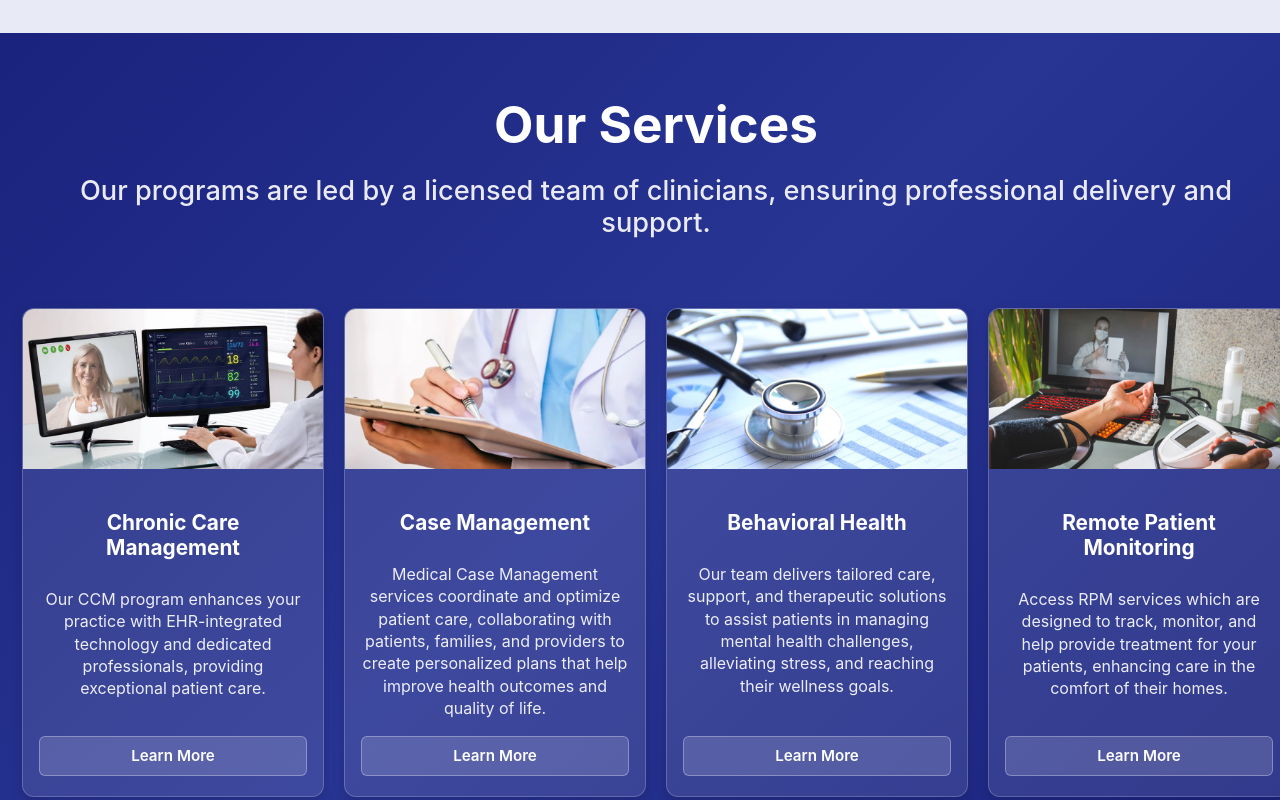
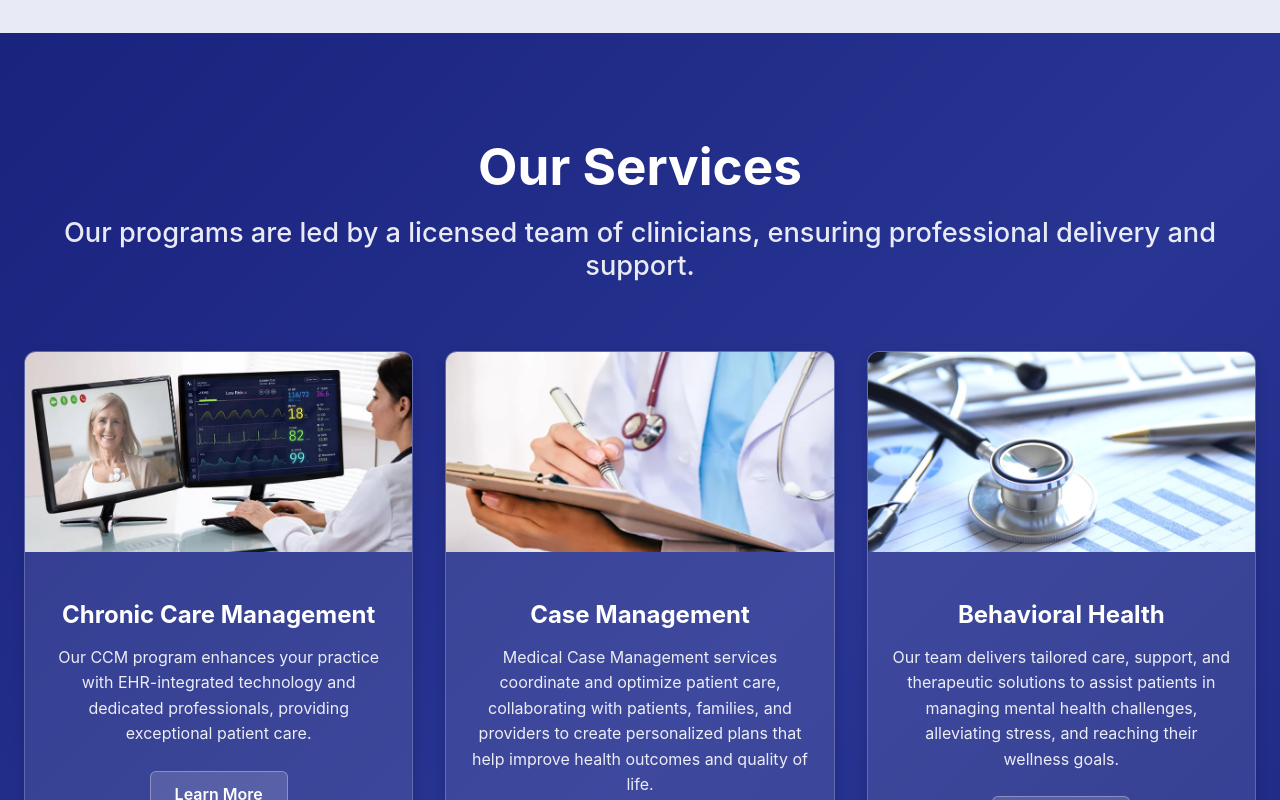
Before and after one commit to soninarayan/ccm-website, a React (Create React App) app: page /#/ in a window 1280 px wide. Shown: the part 1320-2120 px from the top of the page. Built offline with nearby package versions, Linux system fonts and the light colour scheme; a web font is replaced by a local one.

Commit message:
Fix service section styling and asset paths

```diff
--- a/src/components/ServicesSection.js
+++ b/src/components/ServicesSection.js
@@ -1,286 +1,40 @@
 import React, { useState } from 'react';
-import { useNavigate } from 'react-router-dom';
-
-const styles = {
-  section: {
-    padding: '20px 0 60px',
-    background: 'linear-gradient(135deg, #1a237e 0%, #283593 50%, #1a237e 100%)',
-    position: 'relative',
-    overflow: 'hidden',
-    display: 'flex',
-    flexDirection: 'column',
-    justifyContent: 'flex-start',
-    paddingTop: '60px',
-    '@media (max-width: 768px)': {
-      padding: '20px 0 40px',
-      paddingTop: '50px',
-    },
-  },
-  container: {
-    maxWidth: '1400px',
-    margin: '0 auto',
-    width: '100%',
-    position: 'relative',
-    padding: '0 1rem',
-  },
-  heading: {
-    fontSize: '3.2rem',
-    textAlign: 'center',
-    color: '#ffffff',
-    marginBottom: '1.25rem',
-    position: 'relative',
-    marginTop: '0',
-    fontWeight: '700',
-    '@media (max-width: 768px)': {
-      fontSize: '2.6rem',
-      marginBottom: '1rem',
-    },
-    '@media (max-width: 480px)': {
-      fontSize: '2.2rem',
-    },
-  },
-  subheading: {
-    textAlign: 'center',
-    color: 'rgba(255, 255, 255, 0.9)',
-    marginBottom: '4rem',
-    fontSize: '1.7rem',
-    fontWeight: '500',
-    maxWidth: '1200px',
-    margin: '0 auto 4rem',
-    lineHeight: '1.2',
-    padding: '0 20px',
-    '@media screen and (min-width: 1025px)': {
-      whiteSpace: 'nowrap',
-      overflow: 'hidden',
-      textOverflow: 'ellipsis',
-    },
-    '@media screen and (max-width: 1024px)': {
-      fontSize: '1.6rem',
-      lineHeight: '1.4',
-      maxWidth: '95%',
-      whiteSpace: 'normal',
-    },
-    '@media screen and (max-width: 768px)': {
-      fontSize: '1.4rem',
-      marginBottom: '3rem',
-      maxWidth: '100%',
-      padding: '0 15px',
-    },
-    '@media screen and (max-width: 480px)': {
-      fontSize: '1.2rem',
-      marginBottom: '2.5rem',
-    },
-  },
-  grid: {
-    display: 'flex',
-    flexWrap: 'wrap',
-    justifyContent: 'center',
-    gap: '1.25rem',
-    padding: '0.25rem',
-  },
-  card: {
-    width: '300px',
-    background: 'rgba(255, 255, 255, 0.1)',
-    borderRadius: '12px',
-    overflow: 'hidden',
-    boxShadow: '0 4px 12px rgba(0, 0, 0, 0.15)',
-    transition: 'all 0.3s ease',
-    cursor: 'pointer',
-    display: 'flex',
-    flexDirection: 'column',
-    border: '1px solid rgba(255, 255, 255, 0.2)',
-    // Desktop and large screens
-    '@media (max-width: 1400px)': {
-      width: 'calc(25% - 1rem)',
-      minWidth: '260px',
-    },
-    // Small desktop and laptop
-    '@media (max-width: 1100px)': {
-      width: 'calc(33.333% - 1rem)',
-      minWidth: '280px',
-    },
-    // iPad and tablets
-    '@media (max-width: 900px)': {
-      width: 'calc(50% - 0.75rem)',
-      minWidth: '240px',
-    },
-    // Phones
-    '@media (max-width: 600px)': {
-      width: '100%',
-      maxWidth: '400px',
-      margin: '0 auto',
-    },
-  },
-  imageContainer: {
-    width: '100%',
-    height: '160px',
-    overflow: 'hidden',
-    position: 'relative',
-  },
-  cardImage: {
-    width: '100%',
-    height: '100%',
-    objectFit: 'cover',
-    transition: 'transform 0.3s ease',
-  },
-  cardContent: {
-    padding: '1.25rem 1rem',
-    flex: 1,
-    display: 'flex',
-    flexDirection: 'column',
-    justifyContent: 'space-between',
-    '@media (max-width: 768px)': {
-      padding: '1rem',
-    },
-  },
-  cardTitle: {
-    fontSize: '1.3rem',
-    fontWeight: '700',
-    color: '#ffffff',
-    marginBottom: '0.75rem',
-    textAlign: 'center',
-    '@media (max-width: 768px)': {
-      fontSize: '1.2rem',
-      marginBottom: '0.5rem',
-    },
-  },
-  cardDescription: {
-    fontSize: '1rem',
-    color: 'rgba(255, 255, 255, 0.9)',
-    lineHeight: '1.4',
-    marginBottom: '1rem',
-    textAlign: 'center',
-  },
-  cardButton: {
-    display: 'inline-block',
-    padding: '0.6rem 1.25rem',
-    backgroundColor: 'rgba(255, 255, 255, 0.15)',
-    color: '#ffffff',
-    textDecoration: 'none',
-    borderRadius: '6px',
-    textAlign: 'center',
-    transition: 'all 0.3s ease',
-    border: '1px solid rgba(255, 255, 255, 0.3)',
-    marginTop: 'auto',
-    fontWeight: '600',
-    fontSize: '0.95rem',
-  },
-  modal: {
-    position: 'fixed',
-    top: '0',
-    left: '0',
-    right: '0',
-    bottom: '0',
-    backgroundColor: 'rgba(0,0,0,0.7)',
-    display: 'flex',
-    justifyContent: 'center',
-    alignItems: 'center',
-    zIndex: 1000,
-  },
-  modalContent: {
-    backgroundColor: 'white',
-    padding: '2rem',
-    borderRadius: '10px',
-    maxWidth: '600px',
-    width: '90%',
-    maxHeight: '90vh',
-    overflow: 'auto',
-    position: 'relative',
-    '@media (max-width: 768px)': {
-      padding: '1.5rem',
-      width: '95%',
-    },
-  },
-  closeButton: {
-    position: 'absolute',
-    top: '1rem',
-    right: '1rem',
-    background: 'none',
-    border: 'none',
-    fontSize: '1.5rem',
-    cursor: 'pointer',
-    color: '#666',
-  },
-  modalTitle: {
-    fontSize: '1.5rem',
-    marginBottom: '1rem',
-    color: '#1a237e',
-    '@media (max-width: 768px)': {
-      fontSize: '1.25rem',
-    },
-  },
-  modalText: {
-    marginBottom: '1.5rem',
-    lineHeight: '1.6',
-    color: '#444',
-    fontSize: '1.2rem',  /* Increased from 0.95rem */
-    fontWeight: '500',  /* Added font weight */
-    '@media (max-width: 768px)': {
-      fontSize: '1.1rem',  /* Increased from 0.95rem */
-    },
-  },
-  knowMoreButton: {
-    backgroundColor: '#1a237e',
-    color: 'white',
-    padding: '0.75rem 1.5rem',
-    borderRadius: '5px',
-    border: 'none',
-    cursor: 'pointer',
-    fontSize: '1rem',
-    transition: 'background-color 0.3s',
-    '@media (max-width: 768px)': {
-      padding: '0.6rem 1.25rem',
-      fontSize: '0.95rem',
-    },
-  },
-};
+import { getPublicAssetUrl } from '../utils/assetHelper';
+import '../styles/ServicesSection.css';
 
 const services = [
   {
-    id: 'ccm',
-    title: 'Chronic Care Management',
-    description: 'Our CCM program enhances your practice with EHR-integrated technology and dedicated professionals, providing exceptional patient care.',
-    image: '/images/ccm.jpg',
-    modalContent: 'Chronic Care Management (CCM) services provide comprehensive care coordination for patients with multiple chronic conditions. Our program includes regular check-ins, medication management, and coordination between healthcare providers to ensure optimal health outcomes.',
-    link: '/services/chronic-care-management'
+    title: "Chronic Care Management",
+    description: "Our CCM program enhances your practice with EHR-integrated technology and dedicated professionals, providing exceptional patient care.",
+    image: getPublicAssetUrl("images/ccm.jpg"),
+    link: "/services/chronic-care-management",
+    modalContent: "Our Chronic Care Management (CCM) program is designed to provide comprehensive, continuous care for patients with multiple chronic conditions. Through regular check-ins, medication management, and care coordination, we help improve patient outcomes while generating additional revenue for your practice."
   },
   {
-    id: 'case',
-    title: 'Case Management',
-    description: 'Medical Case Management services coordinate and optimize patient care, collaborating with patients, families, and providers to create personalized plans that help improve health outcomes and quality of life.',
-    image: '/images/case.jpg',
-    modalContent: 'Our Case Management services provide dedicated support to coordinate complex medical care needs. We work closely with patients, families, and healthcare providers to develop and implement comprehensive care plans that address all aspects of patient health and well-being.',
-    link: '/services/case-management'
+    title: "Case Management",
+    description: "Medical Case Management services coordinate and optimize patient care, collaborating with patients, families, and providers to create personalized plans that help improve health outcomes and quality of life.",
+    image: getPublicAssetUrl("images/case.jpg"),
+    link: "/services/case-management",
+    modalContent: "Our Case Management services provide comprehensive care coordination for complex medical cases. We work closely with healthcare providers, patients, and their families to develop and implement personalized care plans that optimize health outcomes and improve quality of life."
   },
   {
-    id: 'behavioral',
-    title: 'Behavioral Health',
-    description: 'Our team delivers tailored care, support, and therapeutic solutions to assist patients in managing mental health challenges, alleviating stress, and reaching their wellness goals.',
-    image: '/images/behavioral.jpg',
-    modalContent: 'Our Behavioral Health services integrate mental health care with primary care, providing comprehensive support for patients dealing with mental health challenges. We offer counseling, therapy, and medication management services to help patients achieve better mental health outcomes.',
-    link: '/services/behavioral-health'
+    title: "Behavioral Health",
+    description: "Our team delivers tailored care, support, and therapeutic solutions to assist patients in managing mental health challenges, alleviating stress, and reaching their wellness goals.",
+    image: getPublicAssetUrl("images/behavioral.jpg"),
+    link: "/services/behavioral-health",
+    modalContent: "Our Behavioral Health services offer comprehensive mental health support and interventions. We provide evidence-based treatments, counseling, and support services to help patients manage their mental health conditions and improve their overall well-being."
   },
   {
-    id: 'rpm',
-    title: 'Remote Patient Monitoring',
-    description: 'Access RPM services which are designed to track, monitor, and help provide treatment for your patients, enhancing care in the comfort of their homes.',
-    image: '/images/rpm.jpg',
-    modalContent: 'Our Remote Patient Monitoring (RPM) program uses cutting-edge technology to track vital signs and health metrics in real-time. This allows healthcare providers to monitor patients remotely, identify potential issues early, and make timely interventions when necessary.',
-    link: '/services/remote-patient-monitoring'
+    title: "Remote Patient Monitoring",
+    description: "Access RPM services which are designed to track, monitor, and help provide treatment for your patients, enhancing care in the comfort of their homes.",
+    image: getPublicAssetUrl("images/rpm.jpg"),
+    link: "/services/remote-patient-monitoring",
+    modalContent: "Our Remote Patient Monitoring (RPM) program uses cutting-edge technology to track vital signs and health metrics in real-time. This allows for early intervention, reduced hospitalizations, and better management of chronic conditions, all while patients remain comfortable at home."
   }
 ];
 
 const ServicesSection = () => {
   const [selectedService, setSelectedService] = useState(null);
-  const navigate = useNavigate();
-
-  const handleCardHover = (e) => {
-    e.currentTarget.style.transform = 'scale(1.05)';
-  };
-
-  const handleCardLeave = (e) => {
-    e.currentTarget.style.transform = 'scale(1)';
-  };
 
   const handleCardClick = (service) => {
     setSelectedService(service);
@@ -291,56 +45,38 @@ const ServicesSection = () => {
   };
 
   const handleKnowMore = (link) => {
-    navigate(link);
+    window.location.href = link;
+  };
+
+  const handleCardHover = (index) => {
+    // Add hover functionality if needed
+  };
+
+  const handleCardLeave = () => {
+    // Add leave functionality if needed
   };
 
   return (
-    <section style={styles.section}>
-      <div style={styles.container}>
-        <h2 style={styles.heading}>Our Services</h2>
-        <p style={styles.subheading}>
+    <section className="services-section">
+      <div className="services-container">
+        <h2 className="services-title">Our Services</h2>
+        <p className="services-subtitle">
           Our programs are led by a licensed team of clinicians, ensuring professional delivery and support.
         </p>
-        <div style={styles.grid}>
+        <div className="services-grid">
           {services.map((service) => (
             <div
-              key={service.id}
-              style={styles.card}
-              onMouseEnter={(e) => {
-                e.currentTarget.style.transform = 'translateY(-5px)';
-                e.currentTarget.style.boxShadow = '0 8px 25px rgba(0, 0, 0, 0.3)';
-                e.currentTarget.style.background = 'rgba(255, 255, 255, 0.15)';
-                e.currentTarget.style.borderColor = 'rgba(255, 255, 255, 0.4)';
-                const image = e.currentTarget.querySelector('img');
-                if (image) image.style.transform = 'scale(1.05)';
-                const button = e.currentTarget.querySelector('a');
-                if (button) {
-                  button.style.backgroundColor = 'rgba(255, 255, 255, 0.25)';
-                  button.style.borderColor = 'rgba(255, 255, 255, 0.5)';
-                }
-              }}
-              onMouseLeave={(e) => {
-                e.currentTarget.style.transform = 'none';
-                e.currentTarget.style.boxShadow = '0 4px 15px rgba(0, 0, 0, 0.2)';
-                e.currentTarget.style.background = 'rgba(255, 255, 255, 0.1)';
-                e.currentTarget.style.borderColor = 'rgba(255, 255, 255, 0.2)';
-                const image = e.currentTarget.querySelector('img');
-                if (image) image.style.transform = 'none';
-                const button = e.currentTarget.querySelector('a');
-                if (button) {
-                  button.style.backgroundColor = 'rgba(255, 255, 255, 0.15)';
-                  button.style.borderColor = 'rgba(255, 255, 255, 0.3)';
-                }
-              }}
+              key={service.title}
+              className="service-card"
               onClick={() => handleCardClick(service)}
             >
-              <div style={styles.imageContainer}>
-                <img src={service.image} alt={service.title} style={styles.cardImage} />
+              <div className="image-container">
+                <img src={service.image} alt={service.title} className="service-image" />
               </div>
-              <div style={styles.cardContent}>
-                <h3 style={styles.cardTitle}>{service.title}</h3>
-                <p style={styles.cardDescription}>{service.description}</p>
-                <a href={service.link} style={styles.cardButton}>Learn More</a>
+              <div className="card-content">
+                <h3 className="card-title">{service.title}</h3>
+                <p className="card-description">{service.description}</p>
+                <a href={service.link} className="learn-more-btn">Learn More</a>
               </div>
             </div>
           ))}
@@ -348,13 +84,13 @@ const ServicesSection = () => {
       </div>
 
       {selectedService && (
-        <div style={styles.modal} onClick={handleCloseModal}>
-          <div style={styles.modalContent} onClick={(e) => e.stopPropagation()}>
-            <button style={styles.closeButton} onClick={handleCloseModal}>×</button>
-            <h3 style={styles.modalTitle}>{selectedService.title}</h3>
-            <p style={styles.modalText}>{selectedService.modalContent}</p>
+        <div className="modal" onClick={handleCloseModal}>
+          <div className="modal-content" onClick={(e) => e.stopPropagation()}>
+            <button className="close-button" onClick={handleCloseModal}>×</button>
+            <h3 className="modal-title">{selectedService.title}</h3>
+            <p className="modal-text">{selectedService.modalContent}</p>
             <button
-              style={styles.knowMoreButton}
+              className="know-more-button"
               onClick={() => handleKnowMore(selectedService.link)}
             >
               Know More
--- a/src/styles/ServicesSection.css
+++ b/src/styles/ServicesSection.css
@@ -1,181 +1,232 @@
 .services-section {
-  padding: 2rem 0;
-  background: linear-gradient(135deg, #f8f9fa 0%, #e8eaf6 100%);
+  padding: 60px 0;
+  background: linear-gradient(135deg, #1a237e 0%, #283593 50%, #1a237e 100%);
   position: relative;
   overflow: hidden;
 }
 
+.services-container {
+  max-width: 1400px;
+  margin: 0 auto;
+  padding: 0 20px;
+}
+
 .services-title {
+  font-size: 3.2rem;
   text-align: center;
-  font-size: 2.2rem;
-  color: #1a237e;
-  margin-bottom: 0.4rem;
+  color: #ffffff;
+  margin-bottom: 1.25rem;
   font-weight: 700;
 }
 
 .services-subtitle {
   text-align: center;
-  color: #424242;
-  font-size: 1.1rem;
-  max-width: 600px;
-  margin: 0 auto 1.25rem;
-  padding: 0 1rem;
-  line-height: 1.4;
+  color: rgba(255, 255, 255, 0.9);
+  margin-bottom: 4rem;
+  font-size: 1.7rem;
   font-weight: 500;
+  max-width: 1200px;
+  margin: 0 auto 4rem;
+  line-height: 1.2;
+  padding: 0 20px;
 }
 
-.services-container {
+.services-grid {
   display: grid;
-  grid-template-columns: repeat(auto-fit, minmax(220px, 1fr));
-  gap: 1rem;
-  max-width: 1000px;
-  margin: 0 auto;
-  padding: 0 1rem;
+  grid-template-columns: repeat(auto-fit, minmax(300px, 1fr));
+  gap: 2rem;
+  padding: 0.25rem;
 }
 
 .service-card {
-  background: linear-gradient(135deg, #ffffff 0%, #f5f8ff 100%);
-  border-radius: 8px;
-  padding: 0.875rem;
-  display: flex;
-  flex-direction: column;
-  align-items: center;
-  text-align: center;
-  transition: transform 0.3s ease, box-shadow 0.3s ease;
-  box-shadow: 0 4px 15px rgba(0, 0, 0, 0.05);
-  border: 1px solid rgba(26, 35, 126, 0.1);
-  max-width: 260px;
-  margin: 0 auto;
+  background: rgba(255, 255, 255, 0.1);
+  border-radius: 12px;
+  overflow: hidden;
+  box-shadow: 0 4px 12px rgba(0, 0, 0, 0.15);
+  transition: all 0.3s ease;
+  cursor: pointer;
+  border: 1px solid rgba(255, 255, 255, 0.2);
 }
 
 .service-card:hover {
-  transform: translateY(-3px);
-  box-shadow: 0 6px 20px rgba(0, 0, 0, 0.08);
+  transform: translateY(-5px);
+  box-shadow: 0 8px 25px rgba(0, 0, 0, 0.3);
+  background: rgba(255, 255, 255, 0.15);
+  border-color: rgba(255, 255, 255, 0.4);
+}
+
+.image-container {
+  width: 100%;
+  height: 200px;
+  overflow: hidden;
 }
 
 .service-image {
   width: 100%;
-  height: 100px;
+  height: 100%;
   object-fit: cover;
-  border-radius: 6px;
-  margin-bottom: 0.6rem;
+  transition: transform 0.3s ease;
 }
 
-.service-title {
-  font-size: 1.3rem;
-  color: #1a237e;
-  margin-bottom: 0.3rem;
-  font-weight: 700;
+.service-card:hover .service-image {
+  transform: scale(1.05);
 }
 
-.service-description {
-  color: #424242;
-  font-size: 1rem;
-  line-height: 1.3;
-  margin-bottom: 0.6rem;
-  display: -webkit-box;
-  -webkit-line-clamp: 2;
-  -webkit-box-orient: vertical;
-  overflow: hidden;
-  max-height: 2.6em;
-  font-weight: 500;
+.card-content {
+  padding: 1.5rem;
 }
 
-.service-link {
-  display: inline-block;
-  padding: 0.4rem 1rem;
-  background: linear-gradient(135deg, #1a237e 0%, #283593 100%);
-  color: white;
-  text-decoration: none;
-  border-radius: 16px;
-  font-weight: 600;
-  font-size: 0.9rem;
-  transition: all 0.3s ease;
-  margin-top: 0.3rem;
+.card-title {
+  font-size: 1.5rem;
+  font-weight: 700;
+  color: #ffffff;
+  margin-bottom: 1rem;
+  text-align: center;
 }
 
-.service-link:hover {
-  background: linear-gradient(135deg, #151b60 0%, #1a237e 100%);
-  transform: translateY(-2px);
+.card-description {
+  font-size: 1rem;
+  color: rgba(255, 255, 255, 0.9);
+  line-height: 1.6;
+  margin-bottom: 1.5rem;
+  text-align: center;
+}
+
+.learn-more-btn {
+  display: block;
+  width: fit-content;
+  margin: 0 auto;
+  padding: 0.75rem 1.5rem;
+  background: rgba(255, 255, 255, 0.15);
+  color: #ffffff;
+  text-decoration: none;
+  border-radius: 6px;
+  font-weight: 600;
+  transition: all 0.3s ease;
+  border: 1px solid rgba(255, 255, 255, 0.3);
+}
+
+.learn-more-btn:hover {
+  background: rgba(255, 255, 255, 0.25);
+  border-color: rgba(255, 255, 255, 0.5);
+}
+
+.modal {
+  position: fixed;
+  top: 0;
+  left: 0;
+  right: 0;
+  bottom: 0;
+  background: rgba(0, 0, 0, 0.7);
+  display: flex;
+  justify-content: center;
+  align-items: center;
+  z-index: 1000;
+}
+
+.modal-content {
+  background: white;
+  padding: 2rem;
+  border-radius: 10px;
+  max-width: 600px;
+  width: 90%;
+  max-height: 90vh;
+  overflow: auto;
+  position: relative;
+}
+
+.close-button {
+  position: absolute;
+  top: 1rem;
+  right: 1rem;
+  background: none;
+  border: none;
+  font-size: 1.5rem;
+  cursor: pointer;
+  color: #666;
+}
+
+.modal-title {
+  font-size: 1.5rem;
+  margin-bottom: 1rem;
+  color: #1a237e;
+}
+
+.modal-text {
+  margin-bottom: 1.5rem;
+  line-height: 1.6;
+  color: #444;
+  font-size: 1.1rem;
+}
+
+.know-more-button {
+  background: #1a237e;
+  color: white;
+  padding: 0.75rem 1.5rem;
+  border-radius: 5px;
+  border: none;
+  cursor: pointer;
+  font-size: 1rem;
+  transition: background-color 0.3s;
+}
+
+.know-more-button:hover {
+  background: #283593;
 }
 
 @media (max-width: 1024px) {
-  .services-section {
-    padding: 1.75rem 0;
+  .services-title {
+    font-size: 2.8rem;
   }
 
-  .services-title {
-    font-size: 1.6rem;
-  }
-
-  .services-container {
-    gap: 0.875rem;
+  .services-subtitle {
+    font-size: 1.5rem;
   }
 }
 
 @media (max-width: 768px) {
   .services-section {
-    padding: 1.5rem 0;
+    padding: 40px 0;
   }
 
   .services-title {
-    font-size: 1.8rem;
+    font-size: 2.4rem;
   }
 
   .services-subtitle {
-    font-size: 1rem;
-    margin-bottom: 1rem;
+    font-size: 1.3rem;
+    margin-bottom: 3rem;
   }
 
-  .service-card {
-    padding: 0.75rem;
+  .services-grid {
+    grid-template-columns: repeat(auto-fit, minmax(280px, 1fr));
+    gap: 1.5rem;
   }
 
-  .service-image {
-    height: 90px;
+  .card-title {
+    font-size: 1.3rem;
   }
 
-  .service-title {
-    font-size: 1.2rem;
+  .modal-content {
+    padding: 1.5rem;
   }
 }
 
 @media (max-width: 480px) {
-  .services-section {
-    padding: 1.25rem 0;
+  .services-title {
+    font-size: 2rem;
   }
 
-  .services-title {
-    font-size: 1.6rem;
+  .services-subtitle {
+    font-size: 1.1rem;
+    margin-bottom: 2.5rem;
   }
 
-  .services-container {
-    gap: 0.75rem;
+  .services-grid {
+    grid-template-columns: 1fr;
   }
 
-  .service-card {
-    padding: 0.625rem;
-    max-width: 240px;
-  }
-
-  .service-image {
-    height: 80px;
-    margin-bottom: 0.5rem;
-  }
-
-  .service-title {
-    font-size: 1.1rem;
-    margin-bottom: 0.25rem;
-  }
-
-  .service-description {
-    font-size: 0.9rem;
-    margin-bottom: 0.5rem;
-    -webkit-line-clamp: 2;
-  }
-
-  .service-link {
-    padding: 0.35rem 0.9rem;
-    font-size: 0.85rem;
+  .card-content {
+    padding: 1.25rem;
   }
 }
```
